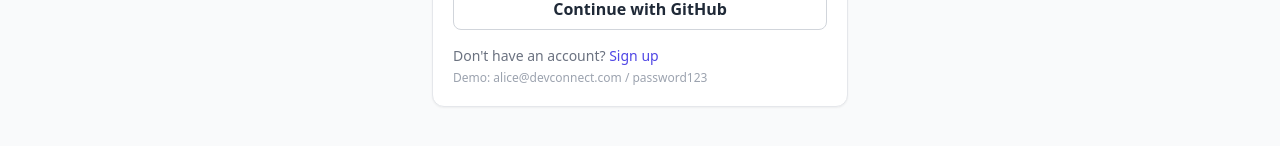
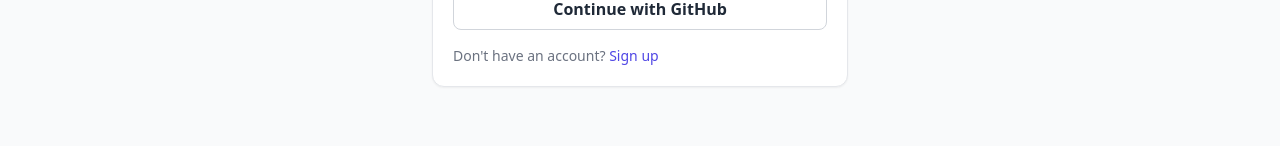
Before and after one commit to sit24ad063-web/devconnect, a React (Vite) app in the folder client/: page /login in a window 1280 px wide. Shown: the part 478-624 px from the top of the page. Built offline with nearby package versions, Linux system fonts and the light colour scheme; no server answers.

Commit message:
Remove demo credentials from login page

```diff
--- a/client/src/pages/Login.tsx
+++ b/client/src/pages/Login.tsx
@@ -67,7 +67,6 @@ export default function Login() {
         <p className="mt-4 text-sm text-gray-500">
           Don't have an account? <Link to="/register" className="text-brand-600 font-medium">Sign up</Link>
         </p>
-        <p className="mt-1 text-xs text-gray-400">Demo: alice@devconnect.com / password123</p>
       </div>
     </div>
   );
```
